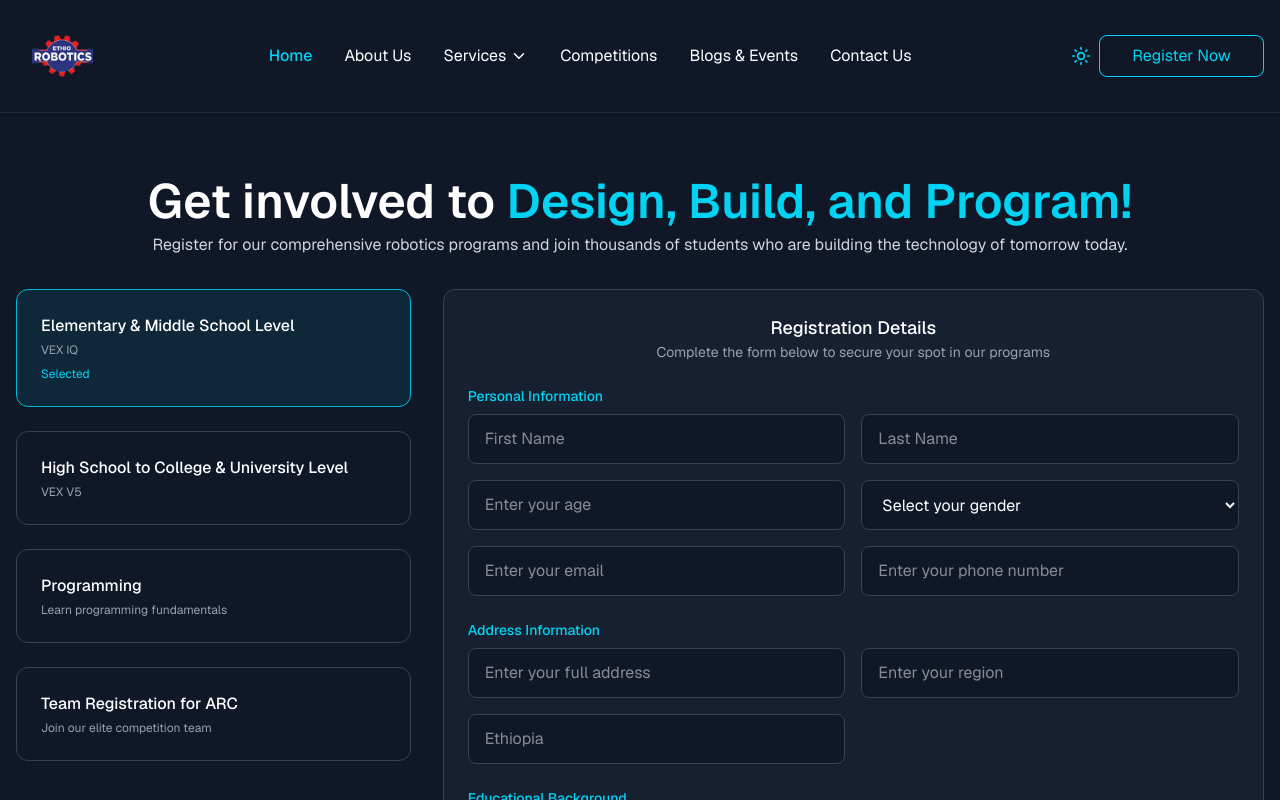
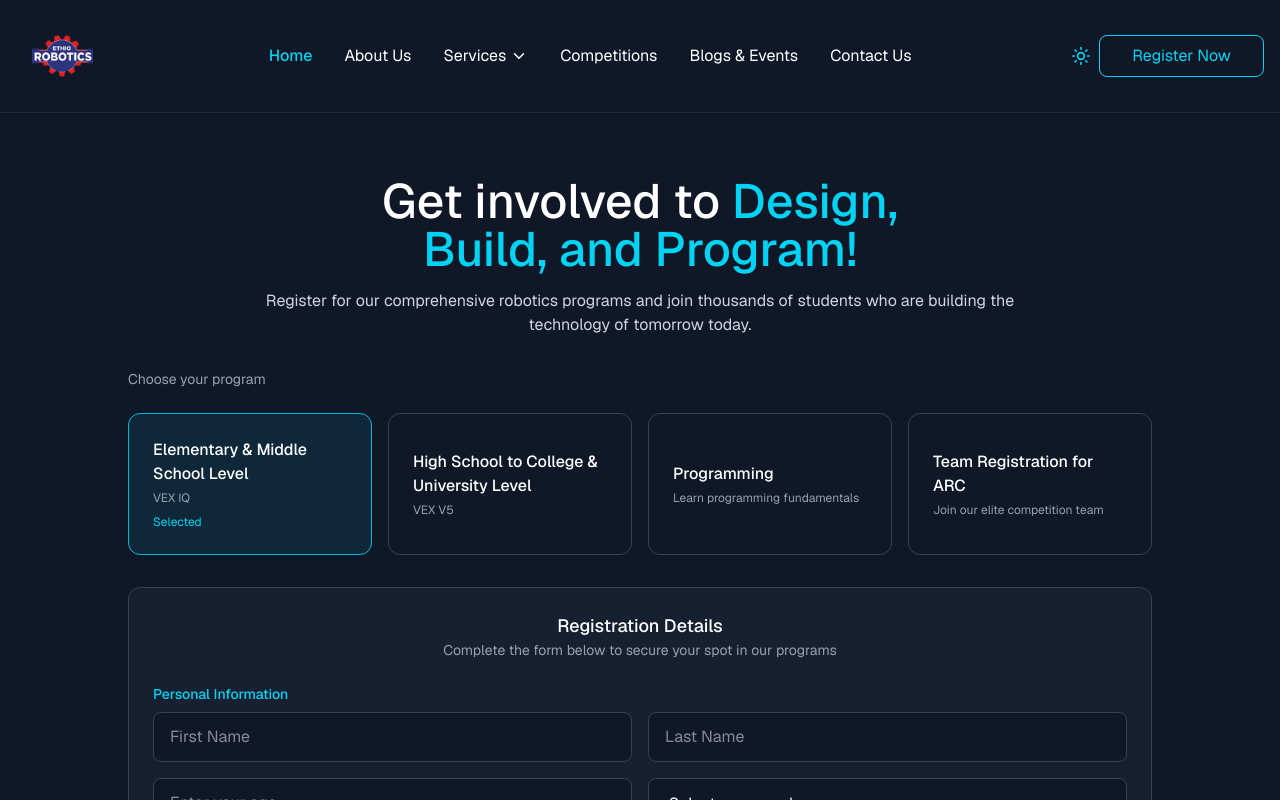
Before and after one commit to NebiyouChanie/ethio-robo-robotics, a Next.js app: page /register in a window 1280 px wide. Shown: the top 800 px of the page. Built offline with nearby package versions, Linux system fonts and the light colour scheme.

Commit message:
update public registairon page

```diff
--- a/app/(public)/register/page.tsx
+++ b/app/(public)/register/page.tsx
@@ -5,6 +5,7 @@ import { useForm } from 'react-hook-form'
 import { z } from 'zod'
 import { zodResolver } from '@hookform/resolvers/zod'
 import { toast } from 'sonner'
+import { Section } from 'lucide-react'
 
 type ProgramKey = 'VEX_IQ' | 'VEX_V5' | 'PROGRAMMING' | 'ARC'
 
@@ -156,15 +157,15 @@ export default function RegisterPage() {
   return (
     <div className="min-h-screen bg-gray-900 text-white">
       <section className="py-16 px-4">
-        <div className="max-w-7xl mx-auto">
+        <div className="max-w-5xl mx-auto">
           <div className="text-center mb-8">
-            <h1 className="text-5xl font-semibold">Get involved to <span className="text-cyan-400">Design, Build, and Program!</span></h1>
-            <p className="text-gray-300 mt-2">Register for our comprehensive robotics programs and join thousands of students who are building the technology of tomorrow today.</p>
+            <h1 className="text-5xl font-medium max-w-xl mx-auto">Get involved to <span className="text-cyan-400">Design, Build, and Program!</span></h1>
+            <p className="text-gray-300 mt-4 max-w-3xl mx-auto">Register for our comprehensive robotics programs and join thousands of students who are building the technology of tomorrow today.</p>
           </div>
 
-          <div className="grid grid-cols-1 lg:grid-cols-3 gap-8">
-            {/* Program selector */}
-            <div className="space-y-6">
+          <div className="space-y-6 mb-8">
+            <div className="text-sm text-gray-400">Choose your program</div>
+            <div className="grid grid-cols-1 sm:grid-cols-2 lg:grid-cols-4 gap-4">
               {([
                 { key: 'VEX_IQ', label: 'Elementary & Middle School Level', sub: 'VEX IQ' },
                 { key: 'VEX_V5', label: 'High School to College & University Level', sub: 'VEX V5' },
@@ -181,9 +182,10 @@ export default function RegisterPage() {
                 )
               })}
             </div>
+            </div>
 
             {/* Form panel */}
-            <div className="lg:col-span-2">
+            <div className="">
               <div className="bg-gray-800/50 border border-gray-700 rounded-xl p-6">
                 {program !== 'ARC' ? (
                   <>
@@ -317,7 +319,6 @@ export default function RegisterPage() {
               </div>
             </div>
           </div>
-        </div>
       </section>
     </div>
   )
```
